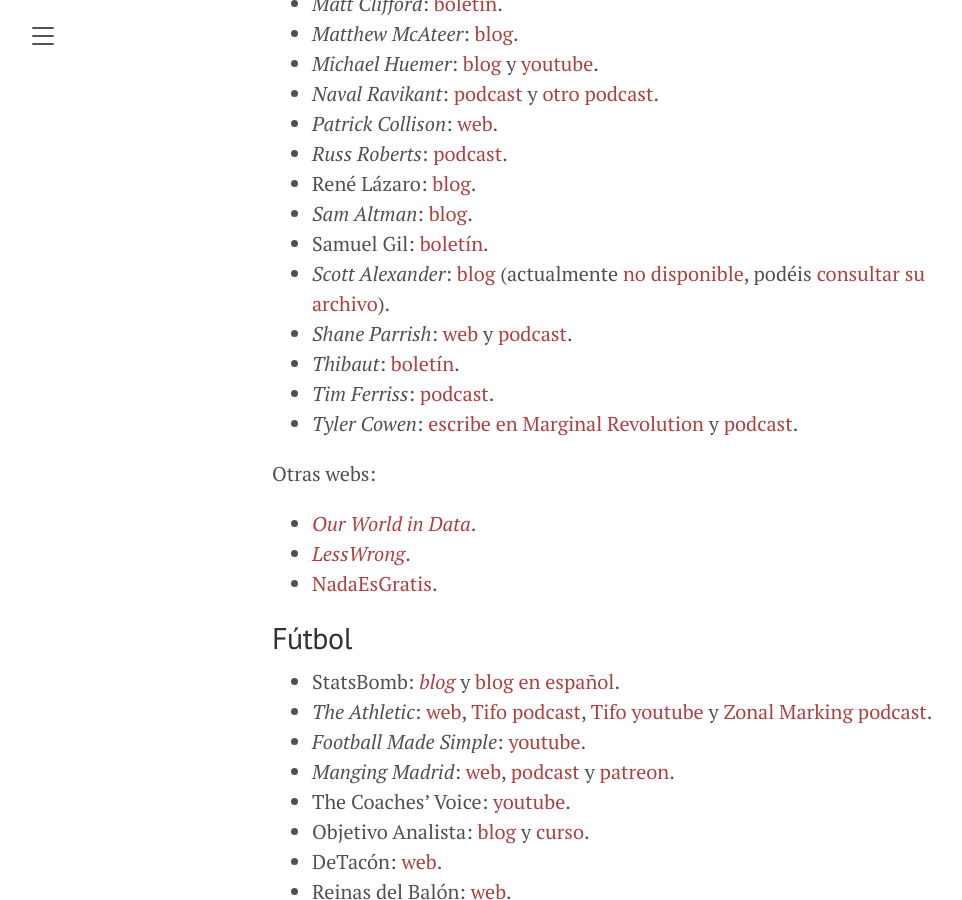
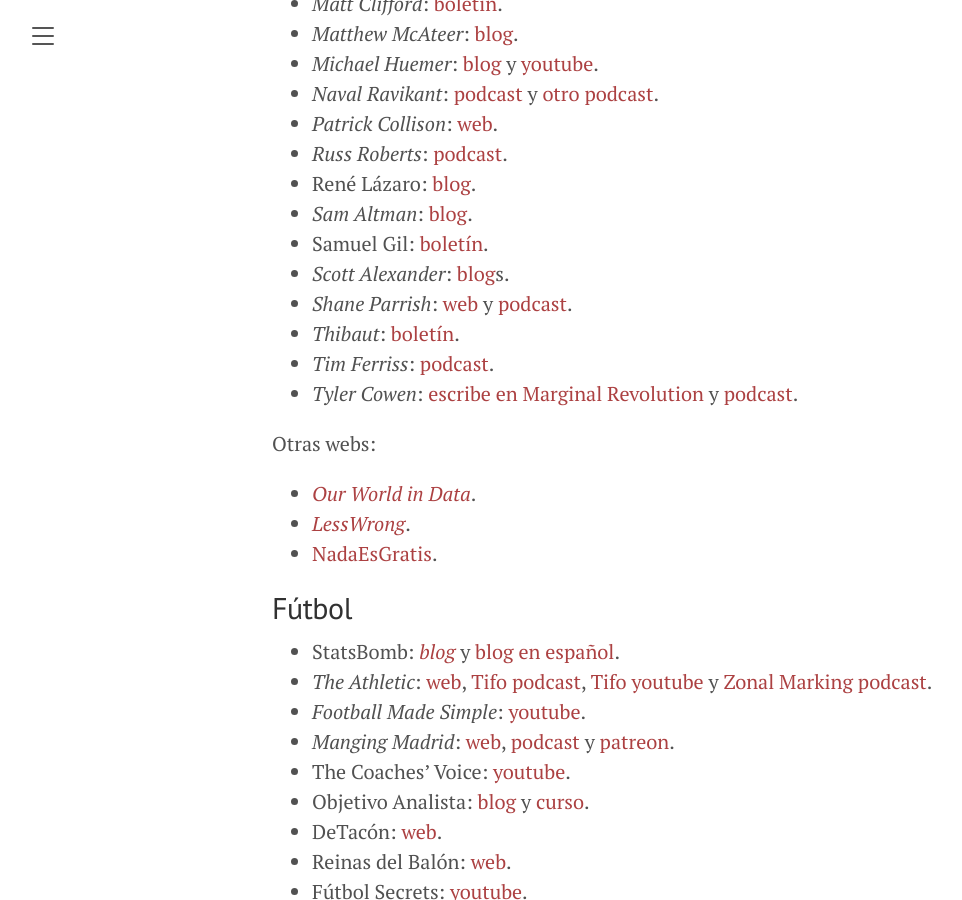
Before and after one commit to rbarbadillo/rbarbadillo.github.io, a Jekyll site: the page built from resources.md, in a window 1280 px wide and 900 px high, scrolled down 1033 px. Shown: the whole window, without its empty margins (8-970 px from the left). Built offline with Jekyll 4.4.1, drawn with Linux system fonts in a browser that asks for light colours.

Commit message:
Edited SlateStarCodex entry on Fuentes

```diff
--- a/resources.md
+++ b/resources.md
@@ -38,7 +38,7 @@
 - René Lázaro: [blog](https://renelazaro7.wixsite.com/intothewilde).
 - *Sam Altman*: [blog](http://blog.samaltman.com/).
 - Samuel Gil: [boletín](https://samuelgil.substack.com/).
-- *Scott Alexander*: [blog](https://slatestarcodex.com/) (actualmente [no disponible](https://slatestarcodex.com/2020/06/22/nyt-is-threatening-my-safety-by-revealing-my-real-name-so-i-am-deleting-the-blog/), podéis [consultar su archivo](https://emilkirkegaard.dk/en/?p=8839)).
+- *Scott Alexander*: [blog](https://slatestarcodex.com/)s.
 - *Shane Parrish*: [web](https://fs.blog/) y [podcast](https://open.spotify.com/show/1VyK52NSZHaDKeMJzT4TSM?si=QKerNkyuTOusyJMeZEGu9Q).
 - *Thibaut*: [boletín](https://connectom.substack.com/).
 - *Tim Ferriss*: [podcast](https://open.spotify.com/show/5qSUyCrk9KR69lEiXbjwXM?si=-6K4DsQiS8GmXLGDDYNX-Q).
```
